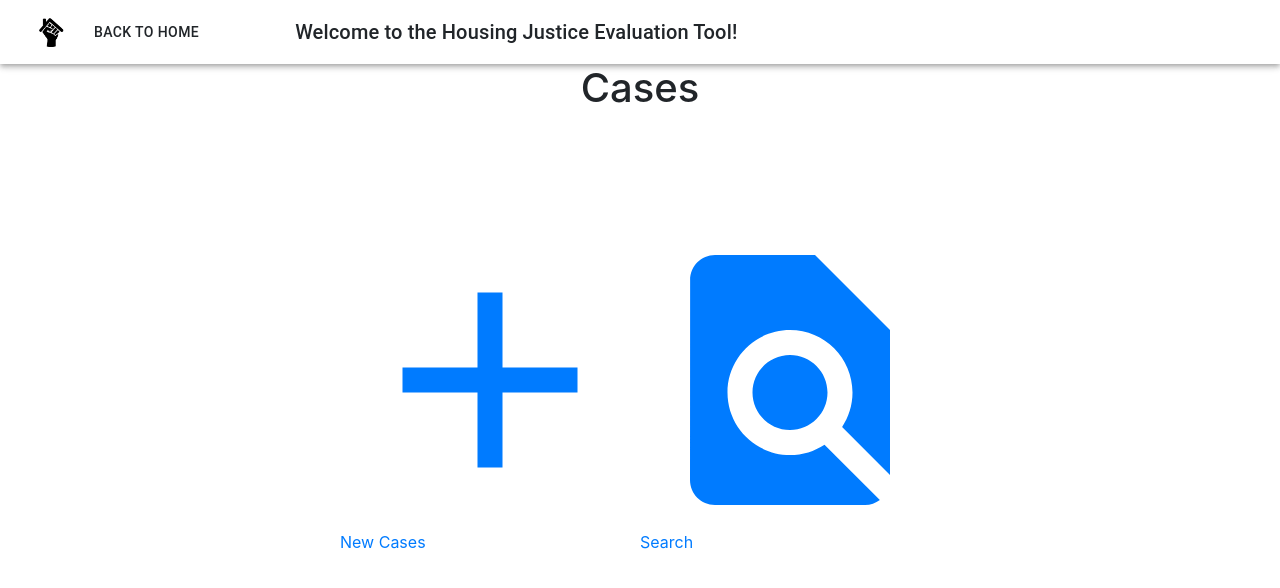
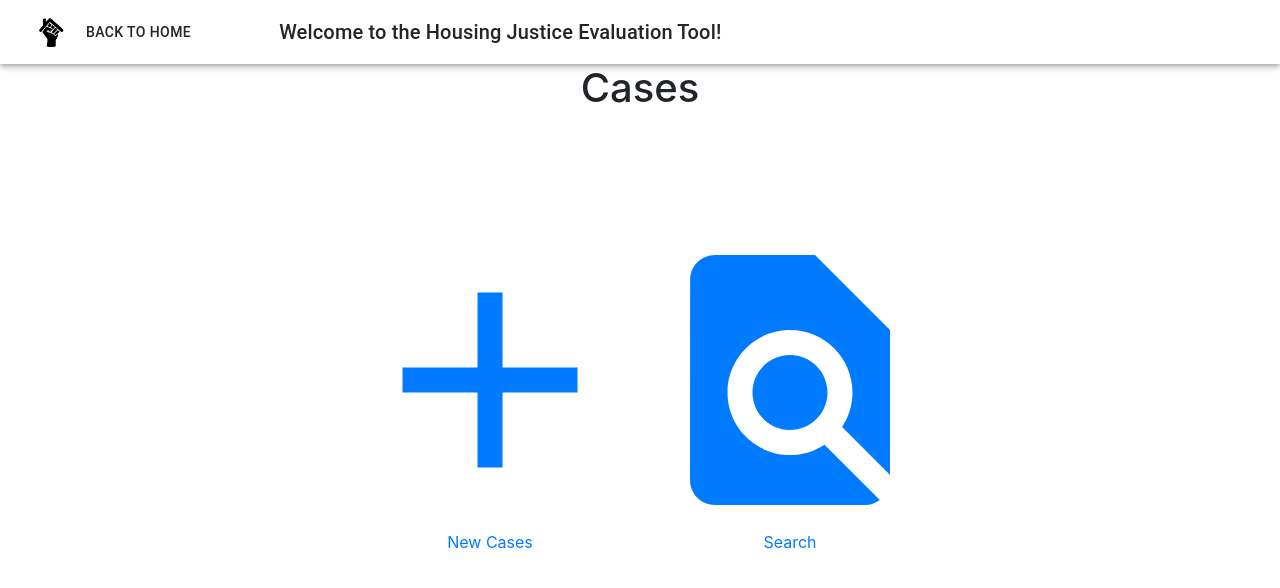
Before and after one commit to Team-Justice/HJET, a React (Create React App) app: page /cases in a window 1280 px wide. Shown: the top 588 px of the page. Built offline with nearby package versions, Linux system fonts and the light colour scheme.

Commit message:
fixing dev warnings

```diff
--- a/src/components/Cases/Cases.js
+++ b/src/components/Cases/Cases.js
@@ -29,12 +29,6 @@ export default function SpacingGrid() {
   };
 
   return (
-    // <Box textAlign="center">
-    //   <div>Hello World</div>
-    //   <h1>Hello World</h1>
-    // </Box>
-    // <BusinessCenterIcon style={{ fontSize: 300 }} />
-
     <React.Fragment>
       <Box textAlign="center">
         <h1> Cases </h1>
@@ -43,7 +37,7 @@ export default function SpacingGrid() {
       <div style={{
         position: 'absolute', left: '50%', top: '50%',
         transform: 'translate(-50%, -50%)', display: 'flex', justifyContent: "center",
-        alignItems: "center", margin: 'auto'
+        alignItems: "center", margin: 'auto', textAlign:"center"
       }}>
         <div>
           <Link to="/caseForm">
--- a/src/components/MainMenu/MainMenu.js
+++ b/src/components/MainMenu/MainMenu.js
@@ -43,7 +43,7 @@ export default function SpacingGrid() {
 
         {/* Grid system = 12 for full length; 12total/2items = 6 --> 6 for 2 items */}
         <Grid item xs={6}>
-          <Grid container justify="left">
+          <Grid container>
 
           <div style={{
             position: 'absolute', left: '50%', top: '50%',
--- a/src/components/NavBar/NavBar.js
+++ b/src/components/NavBar/NavBar.js
@@ -27,13 +27,13 @@ class NavBar extends React.Component {
     render() {
       const { classes } = this.props;
         return (
-          <div class="nav" className={classes.root}>
+          <div className={classes.root}>
             <AppBar className={classes.appbar} position="static" color="transparent">
               <Toolbar>
                   <IconButton href="/">
                     <img src={logo} width="30rem" height="30rem" className="d-inline-block align-top" alt="HJET logo"/>
                   </IconButton>
-                  <Button variant="link" href="/" color="inherit">Back To Home</Button>
+                  <Button href="/" color="inherit">Back To Home</Button>
 
                 <Typography className={classes.title} variant="h6">Welcome to the Housing Justice Evaluation Tool!</Typography>
               </Toolbar>
```
